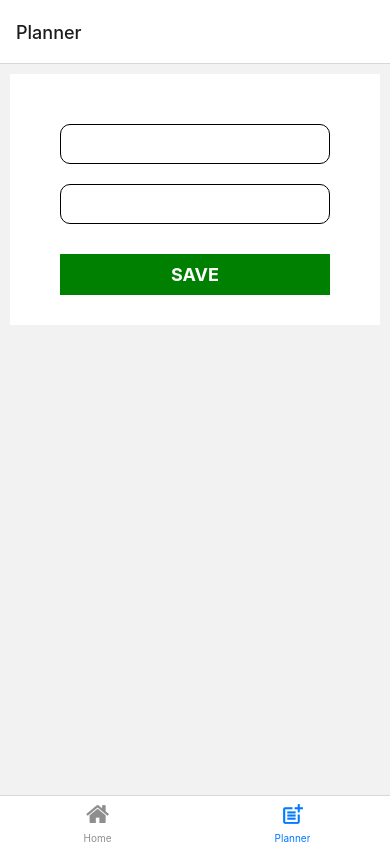
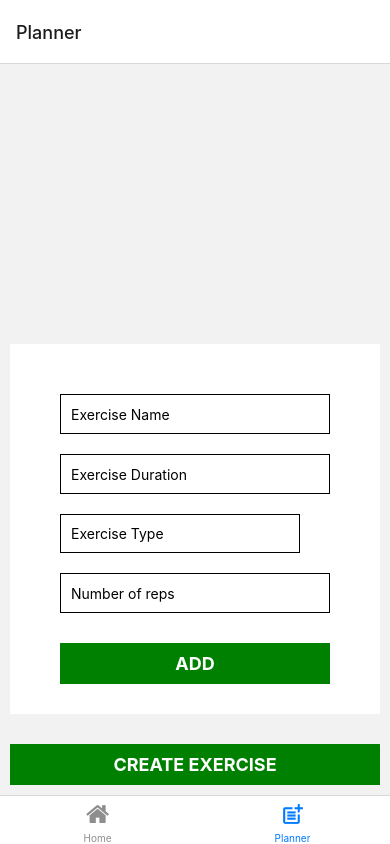
Before and after one commit to sabirAIE/my-native-app, a React Native app: screen /Planner in a window 390 px wide. Built offline with nearby package versions, Linux system fonts and the light colour scheme.

Commit message:
slugify add

```diff
--- a/components/WorkoutForm.tsx
+++ b/components/WorkoutForm.tsx
@@ -1,11 +1,13 @@
 import React, { useState } from "react";
 import { View, Text, StyleSheet, TextInput, Button, Pressable, TouchableOpacity } from "react-native";
-
+import { useForm, Controller } from "react-hook-form";
 
 
 export type ExcersiseForm = {
     name:string,
-    duration:string
+    duration:string,
+    type:string,
+    reps:string
 }
 
 type WorkoutFormData = {
@@ -14,39 +16,121 @@ type WorkoutFormData = {
 
 export default function WorkoutForm({onFormSubmit}:WorkoutFormData){
 
-    const [form, setForm] = useState({
-        name:'',
-        duration:''
-    })
+    const {control, handleSubmit} = useForm();
 
-    const onChangeForm = (name:string) =>(text:string)=>{
-        setForm({
-            ...form,
-            [name]:text
-        })
-    }
+    const [isSelectOn, setIsSelectOn] = useState(false);
+
+    const exTypes = ['Exercise', 'Strech','Break'];
+
     return (
         <View style={styles.container}>
             <View style={styles.cotext}>
+
+                <View style={styles.rowController}>
+                    <Controller
+                        control={control}
+                        rules={{
+                            required:true
+                        }}
+                        name="name"
+                        defaultValue=''
+                        render={({field})=>
                             <TextInput
+                                onChangeText={field.onChange}
+                                value={field.value}
                                 style={styles.input}
-                    onChangeText={onChangeForm('name')}
-                    value={form.name}
+                                placeholder="Exercise Name"
+                            />
+                        }
                     />
 
+                    <Controller
+                        control={control}
+                        rules={{
+                            required:true
+                        }}
+                        name="duration"
+                        defaultValue=''
+                        render={({field})=>
                             <TextInput
+                                onChangeText={field.onChange}
+                                value={field.value}
                                 style={styles.input}
-                    onChangeText={onChangeForm('duration')}
-                    value={form.duration}
-                    keyboardType="numeric"
+                                placeholder="Exercise Duration"
+                            />
+                        }
+                    />
+                </View>
+                <View style={styles.rowController}>
+                    <Controller
+                        control={control}
+                        rules={{
+                            required:true
+                        }}
+                        name="type"
+                        defaultValue=''
+                        render={({field})=>
+                            <View>
+                                {
+                                    isSelectOn ?
+
+                                    <View style={{flex:1}}>
+                                        {
+                                            exTypes.map((type,i)=>(
+                                                <Pressable
+                                                    key={i}
+                                                    onPress={()=>{
+                                                        field.onChange(type);
+                                                        setIsSelectOn(false)
+                                                    }}
+                                                    style={{marginBottom:5, backgroundColor:'red', padding:4}}
+                                                >
+                                                    <Text>{type}</Text>
+                                                </Pressable>
+                                            ))
+                                        }
+
+                                    </View>
+
+                                    :
+
+                                    <TextInput
+                                        onFocus={()=>setIsSelectOn(true)}
+                                        value={field.value}
+                                        style={styles.input}
+                                        placeholder="Exercise Type"
+                                    />
+                                }
+                            </View>
+                        }
                     />
 
+                    <Controller
+                        control={control}
+                        rules={{
+                            required:false
+                        }}
+                        name="reps"
+                        defaultValue=''
+                        render={({field})=>
+                            <TextInput
+                                onChangeText={field.onChange}
+                                value={field.value}
+                                style={styles.input}
+                                placeholder="Number of reps"
+                            />
+                        }
+                    />
+                </View>
                 <TouchableOpacity
                     style={styles.buttonStyle}
-                    onPress={() => onFormSubmit(form)}
+                    onPress={handleSubmit((data)=>{
+                        onFormSubmit(data as ExcersiseForm);
+                    })}
                 >
-                    <Text style={styles.appButtonText} >Save</Text>
+                    <Text style={styles.appButtonText} >Add</Text>
                 </TouchableOpacity>
+
             </View>
         </View>
     );
@@ -62,12 +146,13 @@ const styles = StyleSheet.create({
     },
 
     input: {
+        flex:1,
         height: 40,
         borderWidth: 0.5,
         margin:10,
         padding:10,
-        borderRadius:10
     },
+
     buttonStyle:{
         elevation: 8,
         backgroundColor: "green",
@@ -91,5 +176,9 @@ const styles = StyleSheet.create({
         padding:10,
         margin:20,
         color:'#fff'
+    },
+    rowController:{
+        flexDirection:'row',
+        flexWrap:'wrap'
     }
 })
--- a/package.json
+++ b/package.json
@@ -24,7 +24,8 @@
     "react-native-input-style": "^1.0.2",
     "react-native-safe-area-context": "3.3.2",
     "react-native-screens": "~3.10.1",
-    "react-native-web": "0.17.1"
+    "react-native-web": "0.17.1",
+    "slugify": "^1.6.5"
   },
   "devDependencies": {
     "@babel/core": "^7.12.9",
--- a/screens/PlannerScreen.tsx
+++ b/screens/PlannerScreen.tsx
@@ -1,19 +1,91 @@
-import React, { useEffect } from 'react';
-import { View,Text, Button, StyleSheet, ScrollView, SafeAreaView, StatusBar } from "react-native";
+import React, { useEffect, useState } from 'react';
+import { View,Text, Button, StyleSheet, ScrollView, SafeAreaView, StatusBar, FlatList, Pressable, TouchableOpacity} from "react-native";
 import { NativeStackHeaderProps } from '@react-navigation/native-stack';
 import WorkoutForm, { ExcersiseForm } from '../components/WorkoutForm';
+import { Sequence, Workout, WorkoutType } from '../types/data';
+import slugify from 'slugify';
+import WorkoutItem from '../components/WorkoutItem';
+import { MyModal } from '../components/styledComponents/MyModal';
 
 export default function PlannerScreen({navigation}: NativeStackHeaderProps){
 
+    const [seqItem, setSequenceItem] = useState <Sequence[]> ([])
+
     const handleSubmit = (form: ExcersiseForm)=>{
-        alert(form.name);
+
+        const sequenceItem : Sequence = {
+            slug: slugify(form.name+'-'+Date.now(),{lower:true}),
+            name:form.name,
+            duration: Number(form.duration),
+            type: form.type as WorkoutType
+        }
+
+        if(form.reps){
+            sequenceItem.reps = Number(form.reps)
+        }
+
+        setSequenceItem([...seqItem, sequenceItem])
+
     }
 
     return(
         <View style={styles.container}>
+            <ScrollView>
+                <View>
+                    <FlatList
+                    style={styles.flatList}
+                    data={seqItem}
+                    renderItem={({item, index})=>{
+
+                        return(
+                            <Pressable
+                                onPress={()=>
+                                    navigation.navigate("Store Details", {slug: item.slug})
+                                }
+                            >
+                                <View style={{backgroundColor:'#fff', padding:20, margin:10}}>
+                                    <Text>{item.name}</Text>
+
+                                    <Pressable
+                                        style={{marginTop:10}}
+                                        onPress={()=>{
+                                            const items = [...seqItem];
+                                            items.splice(index,1)
+                                            setSequenceItem(items);
+                                        }}
+                                    >
+                                        <Text>Remove</Text>
+                                    </Pressable>
+                                </View>
+                            </Pressable>
+                        );
+                    }}
+                    keyExtractor={(item)=>item.slug}
+                />
+                </View>
+            </ScrollView>
+
             <WorkoutForm
                 onFormSubmit={handleSubmit}
             />
+
+            <MyModal
+                activator={({handleOpen})=>
+
+                    <TouchableOpacity
+                        style={styles.buttonStyle}
+                        onPress={handleOpen}
+                    >
+                        <Text style={styles.appButtonText} >Create Exercise</Text>
+                    </TouchableOpacity>
+                }
+            >
+                <View>
+                    <Text>Hellow There</Text>
+                </View>
+
+            </MyModal>
+
         </View>
     );
 }
@@ -23,4 +95,25 @@ const styles = StyleSheet.create({
     container: {
         flex: 1,
     },
+    flatList:{
+        marginBottom:10
+    },
+    buttonStyle:{
+        elevation: 8,
+        backgroundColor: "green",
+        borderRadius: .5,
+        paddingVertical: 10,
+        paddingHorizontal: 12,
+        marginLeft:10,
+        marginRight:10,
+        marginTop:20,
+        marginBottom:10,
+    },
+    appButtonText: {
+        fontSize: 18,
+        color: "#fff",
+        fontWeight: "bold",
+        alignSelf: "center",
+        textTransform: "uppercase"
+    },
 })
```
Lines whose indentation alone changed are shown as unchanged.
